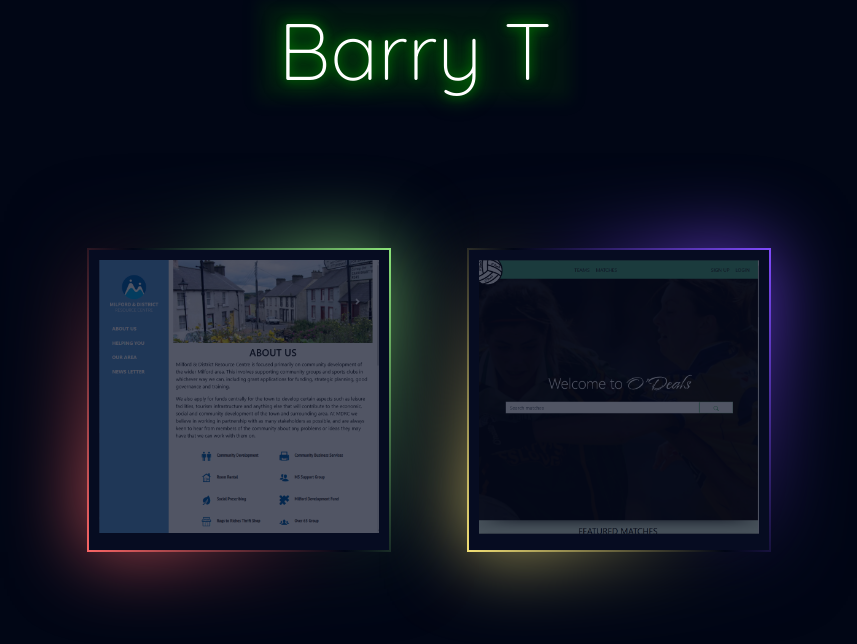
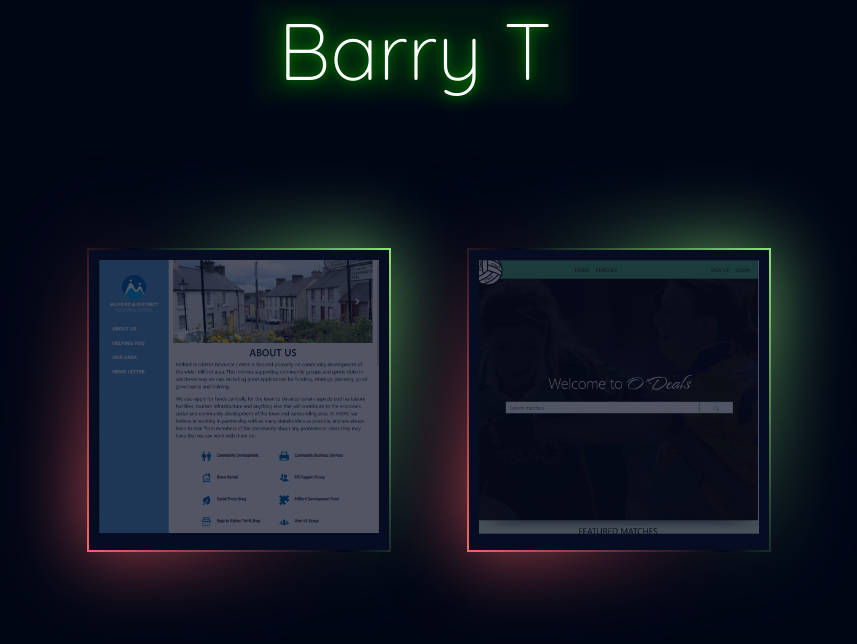
Before and after one commit to barrytrearty/barryT, a React (Create React App) app: page / in a window 1280 px wide. Shown: the top 644 px of the page, without its empty margins (211-1068 px from the left). Built offline with nearby package versions, Linux system fonts and the light colour scheme; a web font is replaced by a local one.

Commit message:
Update Project.jsx

```diff
--- a/src/components/Project.jsx
+++ b/src/components/Project.jsx
@@ -5,6 +5,7 @@ const Project = () => {
   return (
     <div id="project-section">
       {/* <h2 className="neon">My Projects</h2> */}
+      <a href="https://mdrc.vercel.app/" target="_blank">
         <div className="box">
           <div className="imgBx">
             <img src={Project1} alt="" />
@@ -14,6 +15,8 @@ const Project = () => {
             {/* <h2>HTML, JavaScript, CSS</h2> */}
           </div>
         </div>
+      </a>
+      <a href="https://clubstub-fe.vercel.app/home" target="_blank">
         <div className="box">
           <div className="imgBx">
             <img src={Project2} alt="" />
@@ -23,6 +26,7 @@ const Project = () => {
             {/* <h2>MongoDB, Express, React, Redux, Node.js</h2> */}
           </div>
         </div>
+      </a>
       {/* <div className="box">
         <div className="imgBx">
           <img src={Project1} alt="" />
```
Lines whose indentation alone changed are shown as unchanged.
